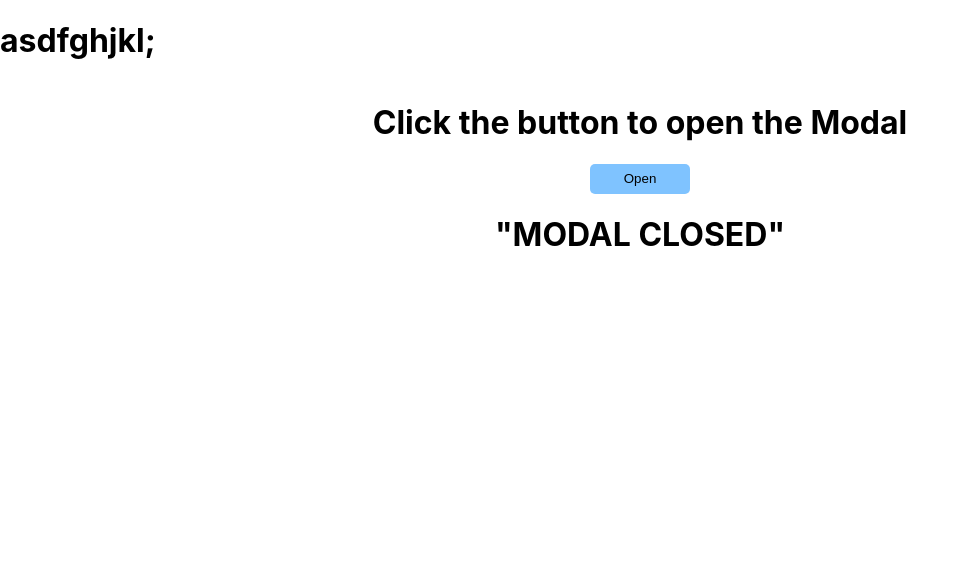
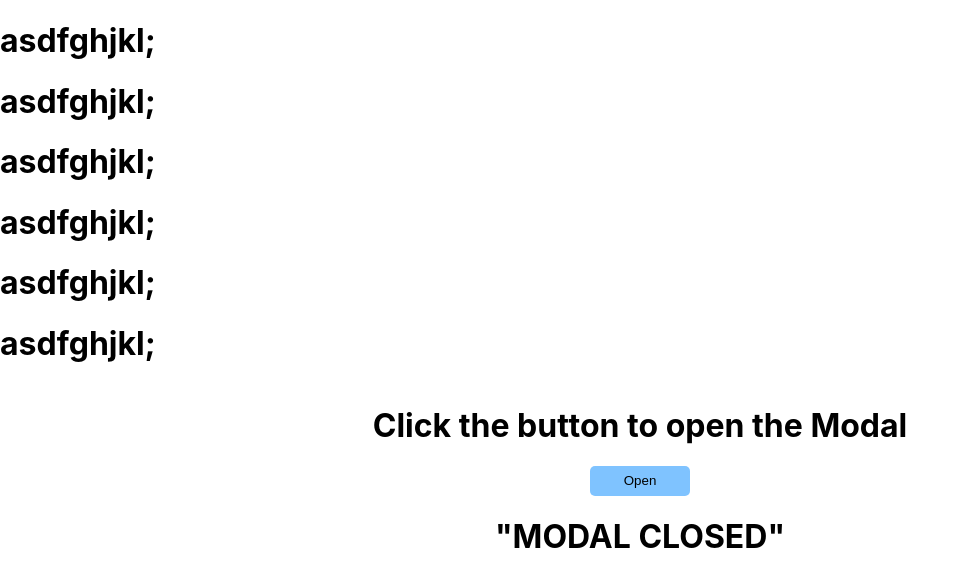
Before and after one commit to Ravindra898959/React-Modal, a React (Create React App) app: page / in a window 1280 px wide. Shown: the top 586 px of the page, without its empty margins (0-968 px from the left). Built offline with nearby package versions, Linux system fonts and the light colour scheme.

Commit message:
ADDED TSASHED CODE

```diff
--- a/src/App.js
+++ b/src/App.js
@@ -12,6 +12,11 @@ const App = () => {
   return (
     <>
       <h1>asdfghjkl;</h1>
+      <h1>asdfghjkl;</h1>
+      <h1>asdfghjkl;</h1>
+      <h1>asdfghjkl;</h1>
+      <h1>asdfghjkl;</h1>
+      <h1>asdfghjkl;</h1>
       <div className="main-div">
         <h1>Click the button to open the Modal</h1>
         <button className="btn" onClick={handlemodal}>
```
